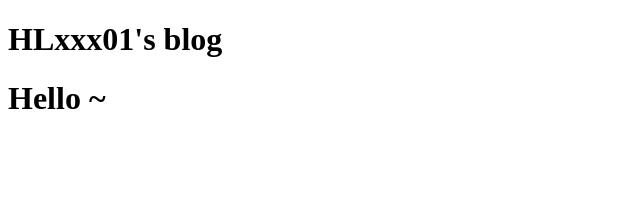
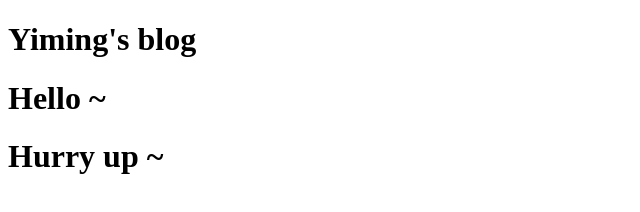
Before and after one commit to fymink18/OneNameforCode.github.io, a plain HTML site: page index.html in a window 1280 px wide. Shown: the whole page, without its empty margins (0-640 px from the left). Drawn offline with Linux system fonts and the light colour scheme.

Commit message:
Update index.html

```diff
--- a/index.html
+++ b/index.html
@@ -2,10 +2,11 @@
 <html lang="en">
 <head>
     <meta charset="UTF-8">
-    <title>HLxxx01</title>
+    <title>OneNameStation</title>
 </head>
 <body>
-    <h1>HLxxx01's blog</h1>
+    <h1>Yiming's blog</h1>
     <h1>Hello ~</h1>
+    <h1>Hurry up ~</h1>
 </body>
 </html>
```
